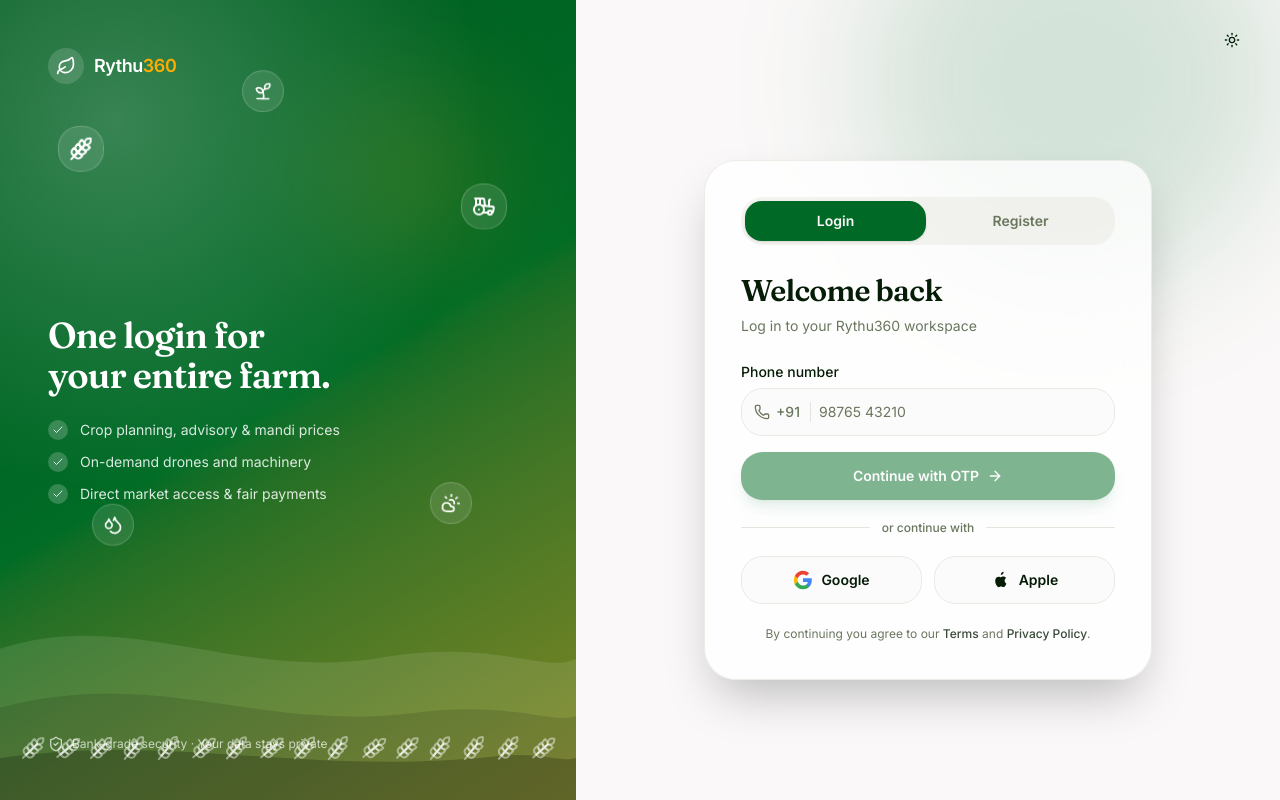
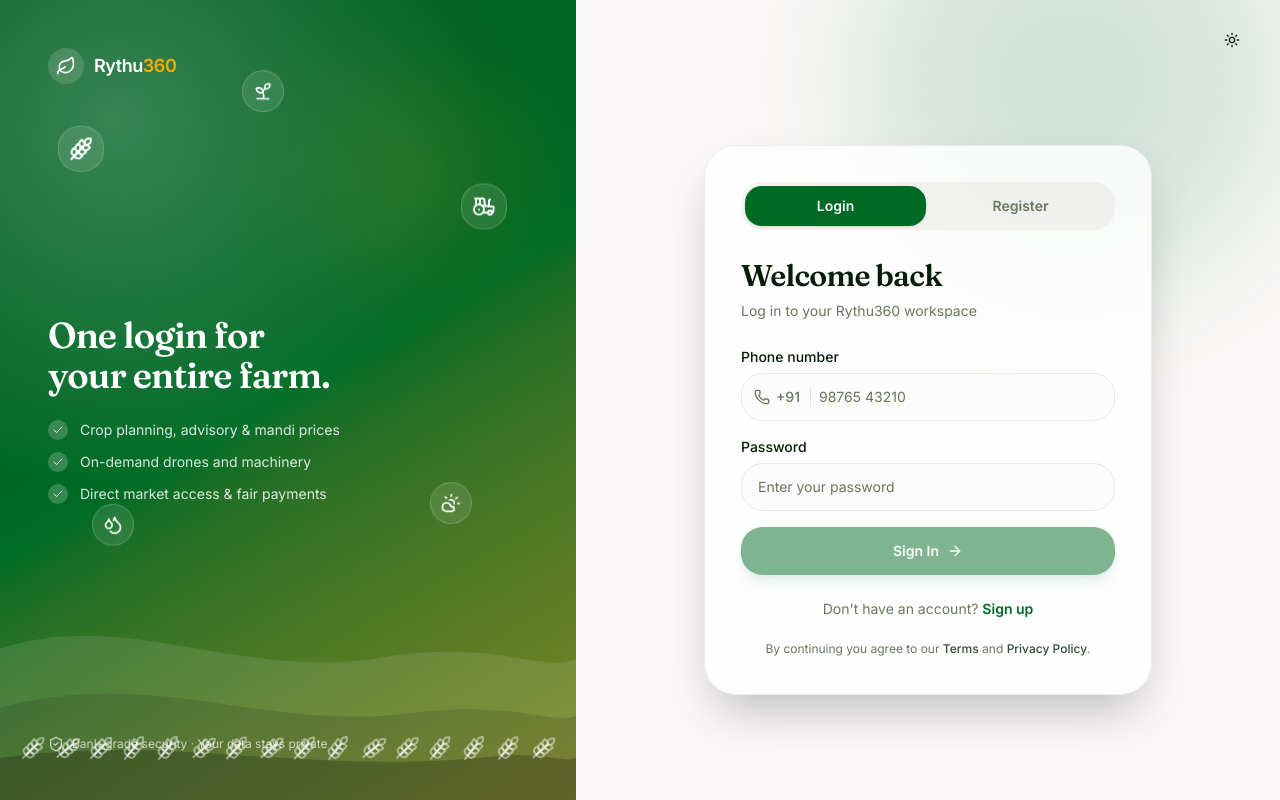
Before and after one commit to smartfarmintech/smartfarmin-website, a Next.js app: page /auth in a window 1280 px wide. Built offline with nearby package versions, Linux system fonts and the light colour scheme.

Commit message:
feat: refactor auth-screen to remove OTP logic and add email/password fields
Co-authored-by: smartfarmintech <300435507+smartfarmintech@users.noreply.github.com>

```diff
--- a/components/rythu360/auth-screen.tsx
+++ b/components/rythu360/auth-screen.tsx
@@ -1,11 +1,10 @@
 "use client"
 
-import { useEffect, useMemo, useRef, useState } from "react"
+import { useMemo, useState } from "react"
 import { useRouter } from "next/navigation"
 import Link from "next/link"
 import { motion, AnimatePresence } from "motion/react"
 import {
-  ArrowLeft,
   ArrowRight,
   Check,
   CloudSun,
@@ -23,43 +22,8 @@ import { ThemeToggle } from "@/components/rythu360/theme-toggle"
 import { cn } from "@/lib/utils"
 
 type Mode = "login" | "register"
-type Step = "entry" | "otp"
+type Step = "entry"
 type RegRole = "farmer" | "operator"
-
-const OTP_LENGTH = 6
-const RESEND_SECONDS = 30
-
-/* ---------- brand marks (standard social login logos) ---------- */
-function GoogleIcon({ className }: { className?: string }) {
-  return (
-    <svg viewBox="0 0 24 24" className={className} aria-hidden="true">
-      <path
-        fill="#4285F4"
-        d="M22.56 12.25c0-.78-.07-1.53-.2-2.25H12v4.26h5.92a5.06 5.06 0 0 1-2.2 3.32v2.77h3.57c2.08-1.92 3.28-4.74 3.28-8.1Z"
-      />
-      <path
-        fill="#34A853"
-        d="M12 23c2.97 0 5.46-.98 7.28-2.65l-3.57-2.77c-.98.66-2.23 1.06-3.71 1.06-2.86 0-5.29-1.93-6.15-4.53H2.18v2.84A11 11 0 0 0 12 23Z"
-      />
-      <path
-        fill="#FBBC05"
-        d="M5.85 14.11a6.6 6.6 0 0 1 0-4.22V7.05H2.18a11 11 0 0 0 0 9.9l3.67-2.84Z"
-      />
-      <path
-        fill="#EA4335"
-        d="M12 5.38c1.62 0 3.06.56 4.21 1.64l3.15-3.15C17.45 2.09 14.97 1 12 1 7.7 1 3.99 3.47 2.18 7.05l3.67 2.84C6.71 7.31 9.14 5.38 12 5.38Z"
-      />
-    </svg>
-  )
-}
-
-function AppleIcon({ className }: { className?: string }) {
-  return (
-    <svg viewBox="0 0 24 24" className={className} aria-hidden="true" fill="currentColor">
-      <path d="M16.36 12.78c.02 2.5 2.19 3.33 2.21 3.34-.02.06-.35 1.2-1.15 2.37-.69 1.02-1.41 2.03-2.55 2.05-1.11.02-1.47-.66-2.75-.66-1.28 0-1.68.64-2.73.68-1.09.04-1.93-1.1-2.63-2.11-1.42-2.07-2.51-5.84-1.05-8.39.72-1.27 2.01-2.07 3.42-2.09 1.08-.02 2.09.72 2.75.72.66 0 1.9-.89 3.2-.76.54.02 2.07.22 3.05 1.66-.08.05-1.82 1.06-1.8 3.16M14.28 4.65c.58-.71.98-1.7.87-2.68-.84.03-1.86.56-2.47 1.27-.54.62-1.02 1.62-.89 2.57.94.07 1.9-.48 2.49-1.16" />
-    </svg>
-  )
-}
 
 /* floating agriculture illustrations for the brand panel */
 const FLOATERS = [
@@ -89,114 +53,60 @@ export function AuthScreen({ initialMode = "login" }: { initialMode?: Mode }) {
   const [village, setVillage] = useState("")
   const [district, setDistrict] = useState("")
   const [phone, setPhone] = useState("")
-  const [otp, setOtp] = useState<string[]>(Array(OTP_LENGTH).fill(""))
+  const [email, setEmail] = useState("")
+  const [password, setPassword] = useState("")
   const [loading, setLoading] = useState(false)
-  const [resendIn, setResendIn] = useState(0)
-
-  const otpRefs = useRef<Array<HTMLInputElement | null>>([])
 
   const phoneValid = phone.replace(/\D/g, "").length === 10
   const nameValid =
     mode === "login" || (firstName.trim().length >= 2 && lastName.trim().length >= 2)
   const locationValid =
     mode === "login" || (mandal !== "" && village !== "" && district !== "")
-  const otpValue = otp.join("")
-  const otpComplete = otpValue.length === OTP_LENGTH
-
-  // resend countdown
-  useEffect(() => {
-    if (resendIn <= 0) return
-    const t = setInterval(() => setResendIn((s) => Math.max(0, s - 1)), 1000)
-    return () => clearInterval(t)
-  }, [resendIn])
-
-  // focus first OTP box when entering that step
-  useEffect(() => {
-    if (step === "otp") {
-      const id = setTimeout(() => otpRefs.current[0]?.focus(), 80)
-      return () => clearTimeout(id)
-    }
-  }, [step])
+  const emailValid = email.includes("@")
+  const passwordValid = password.length >= 6
 
   function switchMode(next: Mode) {
     setMode(next)
     setStep("entry")
-    setOtp(Array(OTP_LENGTH).fill(""))
+    setEmail("")
+    setPassword("")
+    setFirstName("")
+    setLastName("")
+    setPhone("")
+    setMandal("")
+    setVillage("")
+    setDistrict("")
   }
 
-  function sendOtp() {
-    if (!phoneValid || !nameValid) return
-    setLoading(true)
-    // simulate sending an OTP
-    setTimeout(() => {
-      setLoading(false)
-      setStep("otp")
-      setResendIn(RESEND_SECONDS)
-    }, 900)
-  }
-
-  function handleOtpChange(index: number, raw: string) {
-    const digit = raw.replace(/\D/g, "").slice(-1)
-    setOtp((prev) => {
-      const next = [...prev]
-      next[index] = digit
-      return next
-    })
-    if (digit && index < OTP_LENGTH - 1) otpRefs.current[index + 1]?.focus()
-  }
-
-  function handleOtpKeyDown(index: number, e: React.KeyboardEvent<HTMLInputElement>) {
-    if (e.key === "Backspace" && !otp[index] && index > 0) {
-      otpRefs.current[index - 1]?.focus()
-    }
-  }
-
-  function handleOtpPaste(e: React.ClipboardEvent<HTMLInputElement>) {
-    e.preventDefault()
-    const pasted = e.clipboardData.getData("text").replace(/\D/g, "").slice(0, OTP_LENGTH)
-    if (!pasted) return
-    const next = Array(OTP_LENGTH).fill("")
-    pasted.split("").forEach((d, i) => (next[i] = d))
-    setOtp(next)
-    otpRefs.current[Math.min(pasted.length, OTP_LENGTH - 1)]?.focus()
-  }
-
-  function verifyOtp() {
-    if (!otpComplete) return
-    setLoading(true)
-    setTimeout(() => {
-      setLoading(false)
-      if (mode === "register") {
-        // register flow knows the role — go straight to that dashboard
-        login(regRole)
-        router.push("/app/dashboard")
-      } else {
-        // login flow — continue to workspace selection
-        router.push("/app/login")
-      }
-    }, 900)
-  }
-
-  function socialLogin() {
+  function handleLogin() {
+    if (!phoneValid || !passwordValid) return
     setLoading(true)
     setTimeout(() => {
       setLoading(false)
       router.push("/app/login")
-    }, 800)
+    }, 900)
+  }
+
+  function handleRegister() {
+    if (!nameValid || !phoneValid || !emailValid || !passwordValid || !locationValid) return
+    setLoading(true)
+    setTimeout(() => {
+      setLoading(false)
+      // Register successful - login the user
+      login(regRole)
+      router.push("/app/dashboard")
+    }, 900)
   }
 
   const heading = useMemo(() => {
-    if (step === "otp") return "Verify your number"
     return mode === "login" ? "Welcome back" : "Create your account"
-  }, [mode, step])
+  }, [mode])
 
   const subheading = useMemo(() => {
-    if (step === "otp")
-      return `Enter the 6-digit code sent to +91 ${phone.replace(/(\d{5})(\d{5})/, "$1 $2")}`
     return mode === "login"
       ? "Log in to your Rythu360 workspace"
       : "Join Rythu360 as a farmer or field operator"
-  }, [mode, step, phone])
+  }, [mode])
 
   return (
     <div className="relative flex min-h-svh bg-background">
@@ -364,7 +274,6 @@ export function AuthScreen({ initialMode = "login" }: { initialMode?: Mode }) {
             </div>
 
             <AnimatePresence mode="wait" initial={false}>
-              {step === "entry" ? (
               <motion.div
                 key="entry"
                 initial={{ opacity: 0, x: -12 }}
@@ -417,6 +326,7 @@ export function AuthScreen({ initialMode = "login" }: { initialMode?: Mode }) {
                   </div>
                 )}
 
+                {/* register form fields */}
                 {mode === "register" && (
                   <>
                     <div className="grid gap-4 sm:grid-cols-2">
@@ -446,6 +356,20 @@ export function AuthScreen({ initialMode = "login" }: { initialMode?: Mode }) {
                           className="h-12 w-full rounded-2xl border border-input bg-background/60 px-4 text-sm outline-none transition-colors placeholder:text-muted-foreground focus:border-primary focus:ring-3 focus:ring-ring/30"
                         />
                       </div>
+                    </div>
+
+                    <div>
+                      <label htmlFor="email" className="mb-1.5 block text-sm font-medium">
+                        Email
+                      </label>
+                      <input
+                        id="email"
+                        type="email"
+                        value={email}
+                        onChange={(e) => setEmail(e.target.value)}
+                        placeholder="e.g. farmer@example.com"
+                        className="h-12 w-full rounded-2xl border border-input bg-background/60 px-4 text-sm outline-none transition-colors placeholder:text-muted-foreground focus:border-primary focus:ring-3 focus:ring-ring/30"
+                      />
                     </div>
 
                     <div className="grid gap-4 sm:grid-cols-3">
@@ -524,50 +448,86 @@ export function AuthScreen({ initialMode = "login" }: { initialMode?: Mode }) {
                   </div>
                 </div>
 
-                  {/* continue → send OTP */}
+                {/* password (login only) */}
+                {mode === "login" && (
+                  <div>
+                    <label htmlFor="password" className="mb-1.5 block text-sm font-medium">
+                      Password
+                    </label>
+                    <input
+                      id="password"
+                      type="password"
+                      value={password}
+                      onChange={(e) => setPassword(e.target.value)}
+                      placeholder="Enter your password"
+                      className="h-12 w-full rounded-2xl border border-input bg-background/60 px-4 text-sm outline-none transition-colors placeholder:text-muted-foreground focus:border-primary focus:ring-3 focus:ring-ring/30"
+                    />
+                  </div>
+                )}
+
+                {/* password (register only) */}
+                {mode === "register" && (
+                  <div>
+                    <label htmlFor="password" className="mb-1.5 block text-sm font-medium">
+                      Password
+                    </label>
+                    <input
+                      id="password"
+                      type="password"
+                      value={password}
+                      onChange={(e) => setPassword(e.target.value)}
+                      placeholder="At least 6 characters"
+                      className="h-12 w-full rounded-2xl border border-input bg-background/60 px-4 text-sm outline-none transition-colors placeholder:text-muted-foreground focus:border-primary focus:ring-3 focus:ring-ring/30"
+                    />
+                  </div>
+                )}
+
+                {/* submit button */}
                 <button
                   type="button"
-                    onClick={sendOtp}
-                    disabled={!phoneValid || !nameValid || !locationValid || loading}
+                  onClick={mode === "login" ? handleLogin : handleRegister}
+                  disabled={
+                    mode === "login"
+                      ? !phoneValid || !passwordValid || loading
+                      : !nameValid || !phoneValid || !emailValid || !passwordValid || !locationValid || loading
+                  }
                   className="inline-flex h-12 w-full items-center justify-center gap-2 rounded-2xl bg-primary text-sm font-semibold text-primary-foreground shadow-lg shadow-primary/20 transition-colors hover:bg-primary/90 focus-visible:outline-none focus-visible:ring-3 focus-visible:ring-ring/50 disabled:cursor-not-allowed disabled:opacity-50"
                 >
                   {loading ? (
                     <Loader2 className="size-4 animate-spin" />
                   ) : (
                     <>
-                        Continue with OTP
+                      {mode === "login" ? "Sign In" : "Create Account"}
                       <ArrowRight className="size-4" />
                     </>
                   )}
                 </button>
 
-                  {/* divider */}
-                  <div className="flex items-center gap-3 py-1">
-                    <span className="h-px flex-1 bg-border" />
-                    <span className="text-xs font-medium text-muted-foreground">or continue with</span>
-                    <span className="h-px flex-1 bg-border" />
-                  </div>
-
-                  {/* social logins */}
-                  <div className="grid grid-cols-2 gap-3">
+                {/* toggle mode link */}
+                <div className="pt-2 text-center text-sm">
+                  {mode === "login" ? (
+                    <p className="text-muted-foreground">
+                      Don&apos;t have an account?{" "}
                       <button
                         type="button"
-                      onClick={socialLogin}
-                      disabled={loading}
-                      className="inline-flex h-12 items-center justify-center gap-2 rounded-2xl border border-input bg-background/60 text-sm font-semibold text-foreground transition-colors hover:bg-muted focus-visible:outline-none focus-visible:ring-3 focus-visible:ring-ring/50 disabled:opacity-50"
+                        onClick={() => switchMode("register")}
+                        className="font-semibold text-primary transition-colors hover:text-primary/80"
                       >
-                      <GoogleIcon className="size-5" />
-                      Google
+                        Sign up
                       </button>
+                    </p>
+                  ) : (
+                    <p className="text-muted-foreground">
+                      Already have an account?{" "}
                       <button
                         type="button"
-                      onClick={socialLogin}
-                      disabled={loading}
-                      className="inline-flex h-12 items-center justify-center gap-2 rounded-2xl border border-input bg-background/60 text-sm font-semibold text-foreground transition-colors hover:bg-muted focus-visible:outline-none focus-visible:ring-3 focus-visible:ring-ring/50 disabled:opacity-50"
+                        onClick={() => switchMode("login")}
+                        className="font-semibold text-primary transition-colors hover:text-primary/80"
                       >
-                      <AppleIcon className="size-5" />
-                      Apple
+                        Sign in
                       </button>
+                    </p>
+                  )}
                 </div>
 
                 <p className="pt-1 text-center text-xs leading-relaxed text-muted-foreground">
@@ -576,77 +536,6 @@ export function AuthScreen({ initialMode = "login" }: { initialMode?: Mode }) {
                   <span className="font-medium text-foreground/80">Privacy Policy</span>.
                 </p>
               </motion.div>
-              ) : (
-                <motion.div
-                  key="otp"
-                  initial={{ opacity: 0, x: 12 }}
-                  animate={{ opacity: 1, x: 0 }}
-                  exit={{ opacity: 0, x: 12 }}
-                  transition={{ duration: 0.25 }}
-                  className="space-y-5"
-                >
-                  {/* OTP boxes */}
-                  <div className="flex justify-between gap-2" onPaste={handleOtpPaste}>
-                    {otp.map((digit, i) => (
-                      <input
-                        key={i}
-                        ref={(el) => {
-                          otpRefs.current[i] = el
-                        }}
-                        type="text"
-                        inputMode="numeric"
-                        maxLength={1}
-                        value={digit}
-                        onChange={(e) => handleOtpChange(i, e.target.value)}
-                        onKeyDown={(e) => handleOtpKeyDown(i, e)}
-                        aria-label={`Digit ${i + 1}`}
-                        className={cn(
-                          "h-14 w-full rounded-2xl border bg-background/60 text-center text-xl font-semibold outline-none transition-colors focus:border-primary focus:ring-3 focus:ring-ring/30",
-                          digit ? "border-primary text-foreground" : "border-input text-foreground",
-                        )}
-                      />
-                    ))}
-                  </div>
-
-                  {/* verify */}
-                  <button
-                    type="button"
-                    onClick={verifyOtp}
-                    disabled={!otpComplete || loading}
-                    className="inline-flex h-12 w-full items-center justify-center gap-2 rounded-2xl bg-primary text-sm font-semibold text-primary-foreground shadow-lg shadow-primary/20 transition-colors hover:bg-primary/90 focus-visible:outline-none focus-visible:ring-3 focus-visible:ring-ring/50 disabled:cursor-not-allowed disabled:opacity-50"
-                  >
-                    {loading ? (
-                      <Loader2 className="size-4 animate-spin" />
-                    ) : (
-                      <>
-                        {mode === "register" ? "Create account" : "Verify & continue"}
-                        <ArrowRight className="size-4" />
-                      </>
-                    )}
-                  </button>
-
-                  {/* resend */}
-                  <div className="text-center text-sm text-muted-foreground">
-                    {resendIn > 0 ? (
-                      <span>
-                        Resend code in <span className="font-medium text-foreground">{resendIn}s</span>
-                      </span>
-                    ) : (
-                      <button
-                        type="button"
-                        onClick={() => setResendIn(RESEND_SECONDS)}
-                        className="font-semibold text-primary transition-colors hover:text-primary/80"
-                      >
-                        Resend code
-                      </button>
-                    )}
-                  </div>
-
-                  <p className="text-center text-xs text-muted-foreground">
-                    Demo mode · Enter any 6 digits to continue
-                  </p>
-                </motion.div>
-              )}
             </AnimatePresence>
           </motion.div>
         </div>
```
Lines whose indentation alone changed are shown as unchanged.
